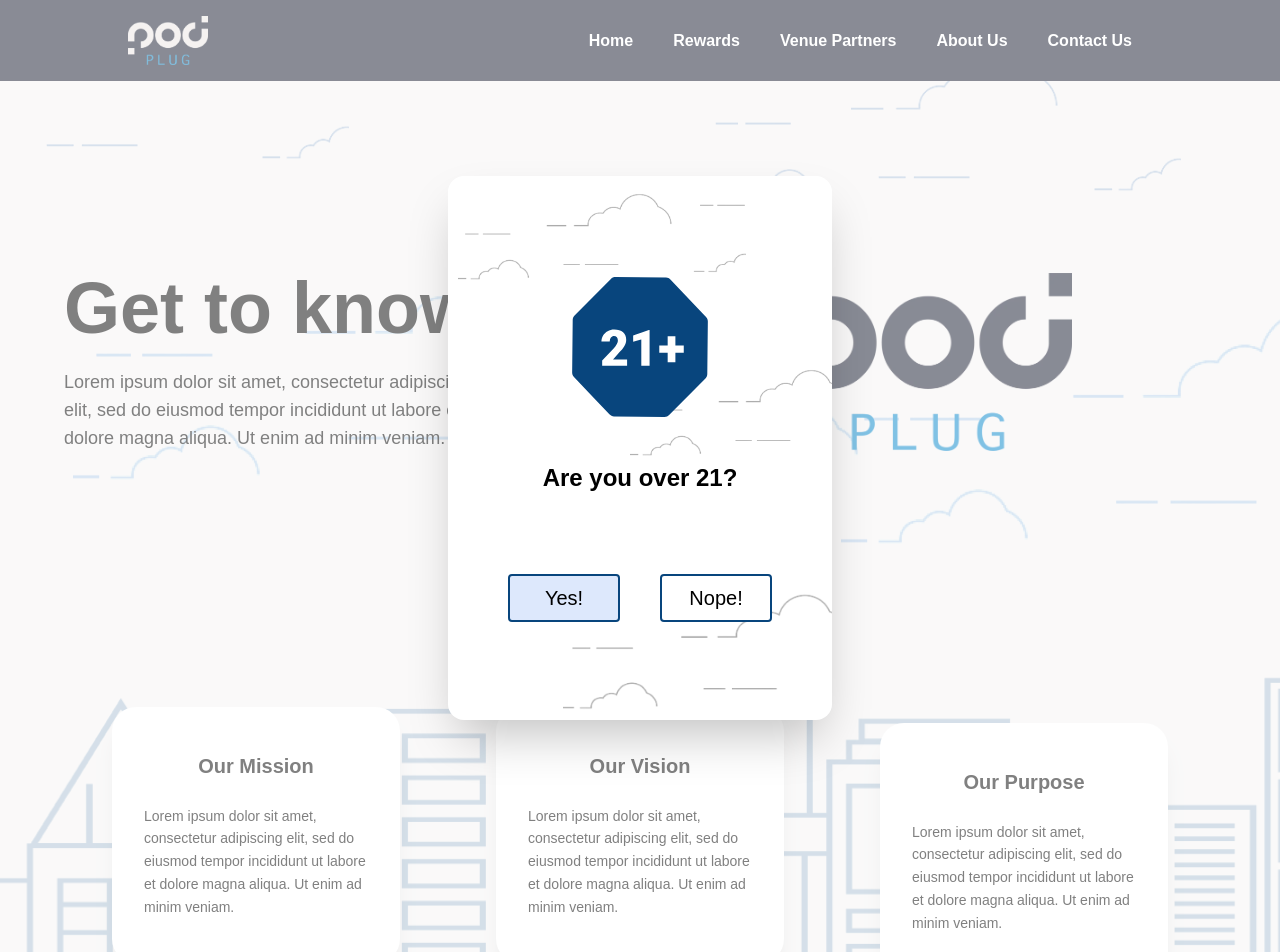
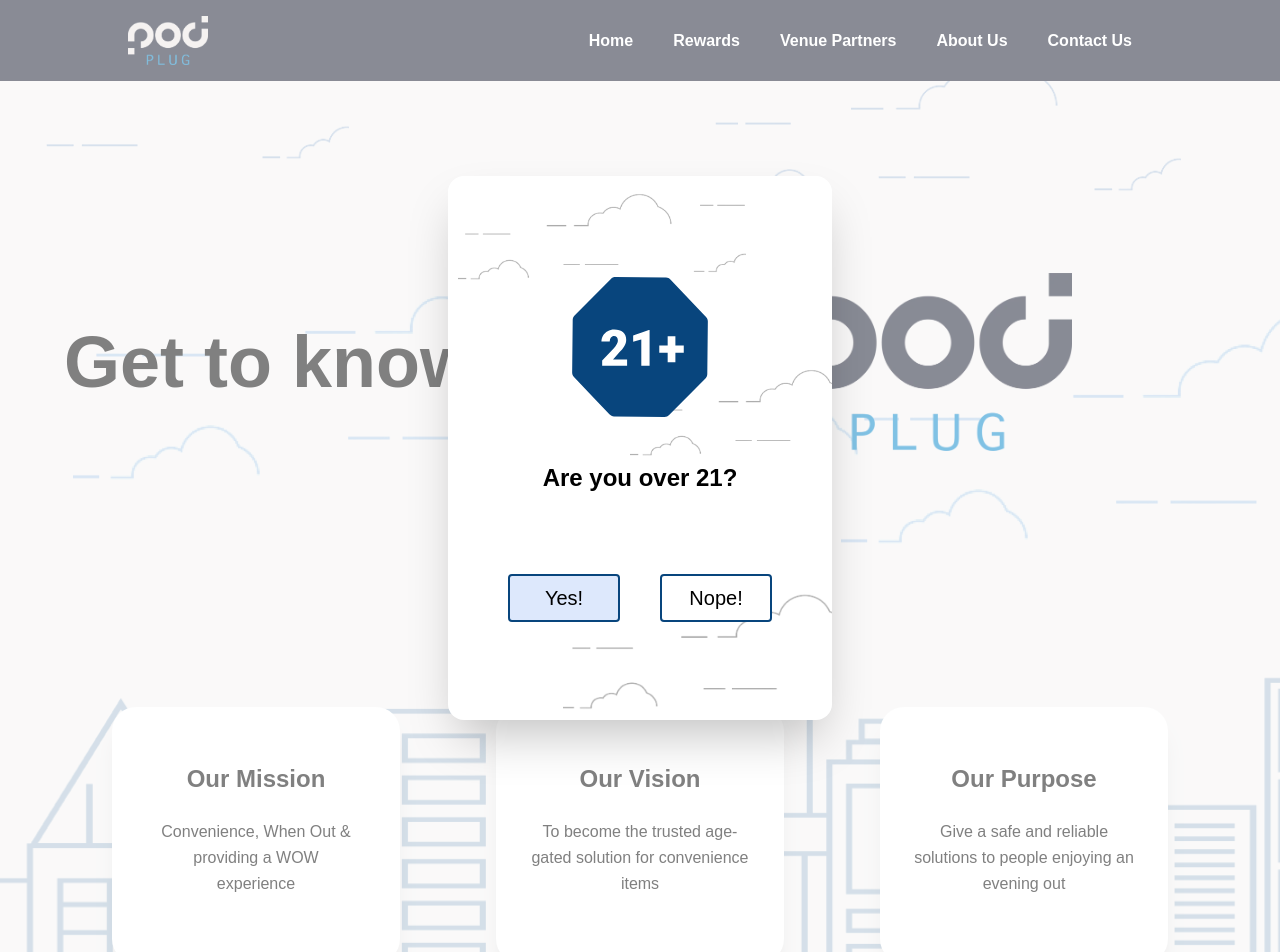
Before and after one commit to Cory-Accardo/pod_plug_main_client, a Next.js app: page /about in a window 1280 px wide. Shown: the top 952 px of the page. Built offline with nearby package versions, Linux system fonts and the light colour scheme.

Commit message:
About Us page content

```diff
--- a/pages/about.tsx
+++ b/pages/about.tsx
@@ -65,12 +65,7 @@
             <div className="flex flex-col items-center md:items-start md:w-1/2">
               <div className="inline-block my-auto">
                 <div className="font-raleway font-bold text-6xl md:text-4.9xl lg:text-6xl xl:text-7xl text-center md:text-left leading-tight">
-                  Get to <br className="block sm:hidden"/> know us
-                </div>
-                <div className="px-4 md:px-0 font-raleway text-lg w-full lg:w-3/4 mt-6">
-                  Lorem ipsum dolor sit amet, consectetur adipiscing elit, sed
-                  do eiusmod tempor incididunt ut labore et dolore magna aliqua.
-                  Ut enim ad minim veniam.
+                  Get to <br className="block sm:hidden" /> know us
                 </div>
               </div>
             </div>
@@ -101,34 +96,29 @@
             }}
           />
           <div className="flex flex-col md:flex-row container justify-around relative z-content items-center">
-            <div className="bg-white rounded-3xl w-72 h-64 p-8 flex flex-col shadow-xl justify-around mb-8 max-w-full">
-              <div className="self-center font-raleway font-semibold text-xl">
+            <div className="bg-white rounded-3xl w-72 h-64 p-8 flex flex-col shadow-xl mb-8 max-w-full">
+              <div className="self-center font-raleway font-semibold text-2xl mt-6">
                 Our Mission
               </div>
-              <div className="font-raleway text-sm leading-relaxed">
-                Lorem ipsum dolor sit amet, consectetur adipiscing elit, sed do
-                eiusmod tempor incididunt ut labore et dolore magna aliqua. Ut
-                enim ad minim veniam.
+              <div className="font-raleway text-base leading-relaxed text-center mt-6">
+                Convenience, When Out &amp; providing a WOW <br /> experience
               </div>
             </div>
-            <div className="bg-white rounded-3xl w-72 h-64 p-8 flex flex-col shadow-xl justify-around mb-8 max-w-full">
-              <div className="self-center font-raleway font-semibold text-xl">
+            <div className="bg-white rounded-3xl w-72 h-64 p-8 flex flex-col shadow-xl mb-8 max-w-full">
+              <div className="self-center font-raleway font-semibold text-2xl mt-6">
                 Our Vision
               </div>
-              <div className="font-raleway text-sm leading-relaxed">
-                Lorem ipsum dolor sit amet, consectetur adipiscing elit, sed do
-                eiusmod tempor incididunt ut labore et dolore magna aliqua. Ut
-                enim ad minim veniam.
+              <div className="font-raleway text-base leading-relaxed text-center mt-6">
+                To become the trusted age-gated solution for convenience items
               </div>
             </div>
-            <div className="bg-white rounded-3xl w-72 h-64 p-8 flex flex-col shadow-xl justify-around max-w-full">
-              <div className="self-center font-raleway font-semibold text-xl">
+            <div className="bg-white rounded-3xl w-72 h-64 p-8 flex flex-col shadow-xl max-w-full mb-8">
+              <div className="self-center font-raleway font-semibold text-2xl mt-6">
                 Our Purpose
               </div>
-              <div className="font-raleway text-sm leading-relaxed">
-                Lorem ipsum dolor sit amet, consectetur adipiscing elit, sed do
-                eiusmod tempor incididunt ut labore et dolore magna aliqua. Ut
-                enim ad minim veniam.
+              <div className="font-raleway text-base leading-relaxed text-center mt-6">
+                Give a safe and reliable solutions to people enjoying an evening
+                out
               </div>
             </div>
           </div>
```
